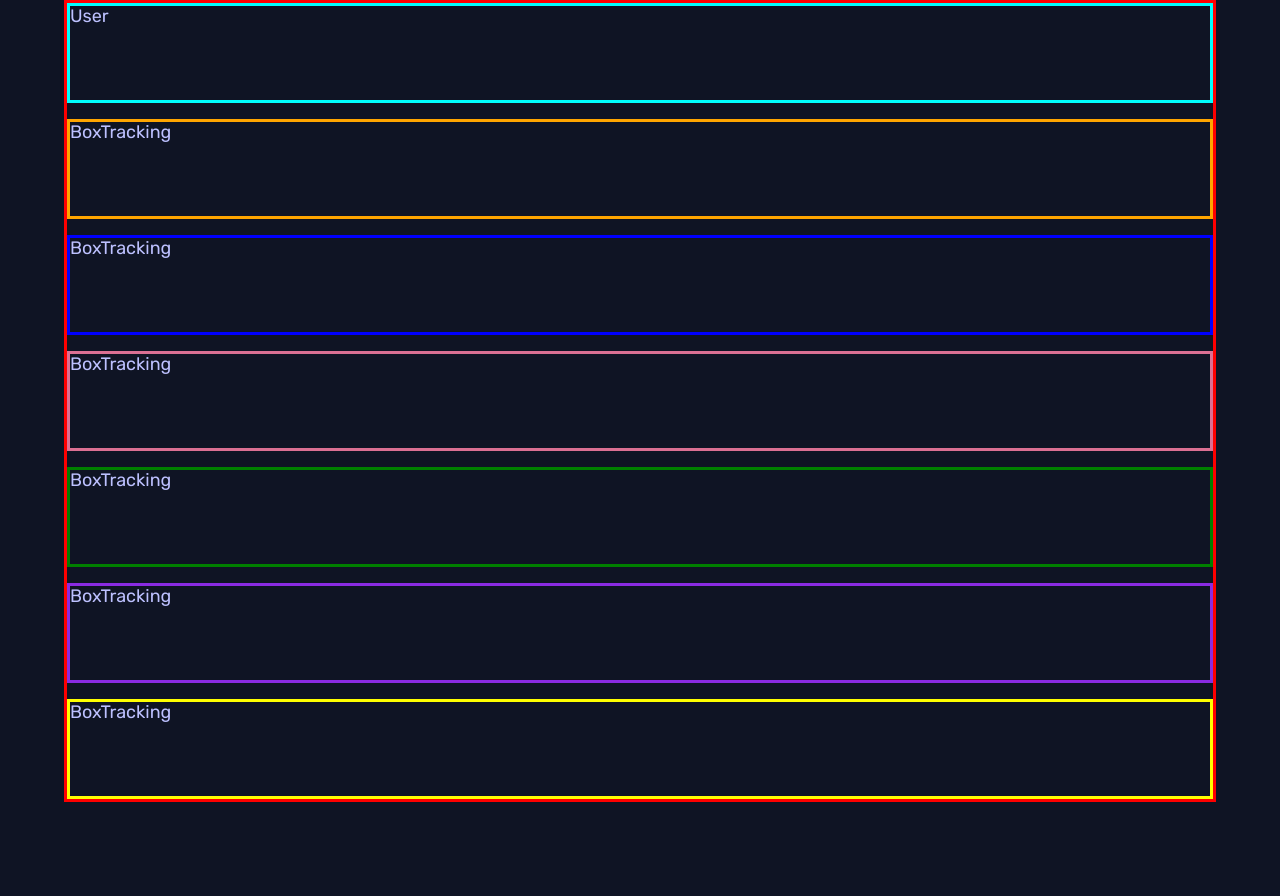
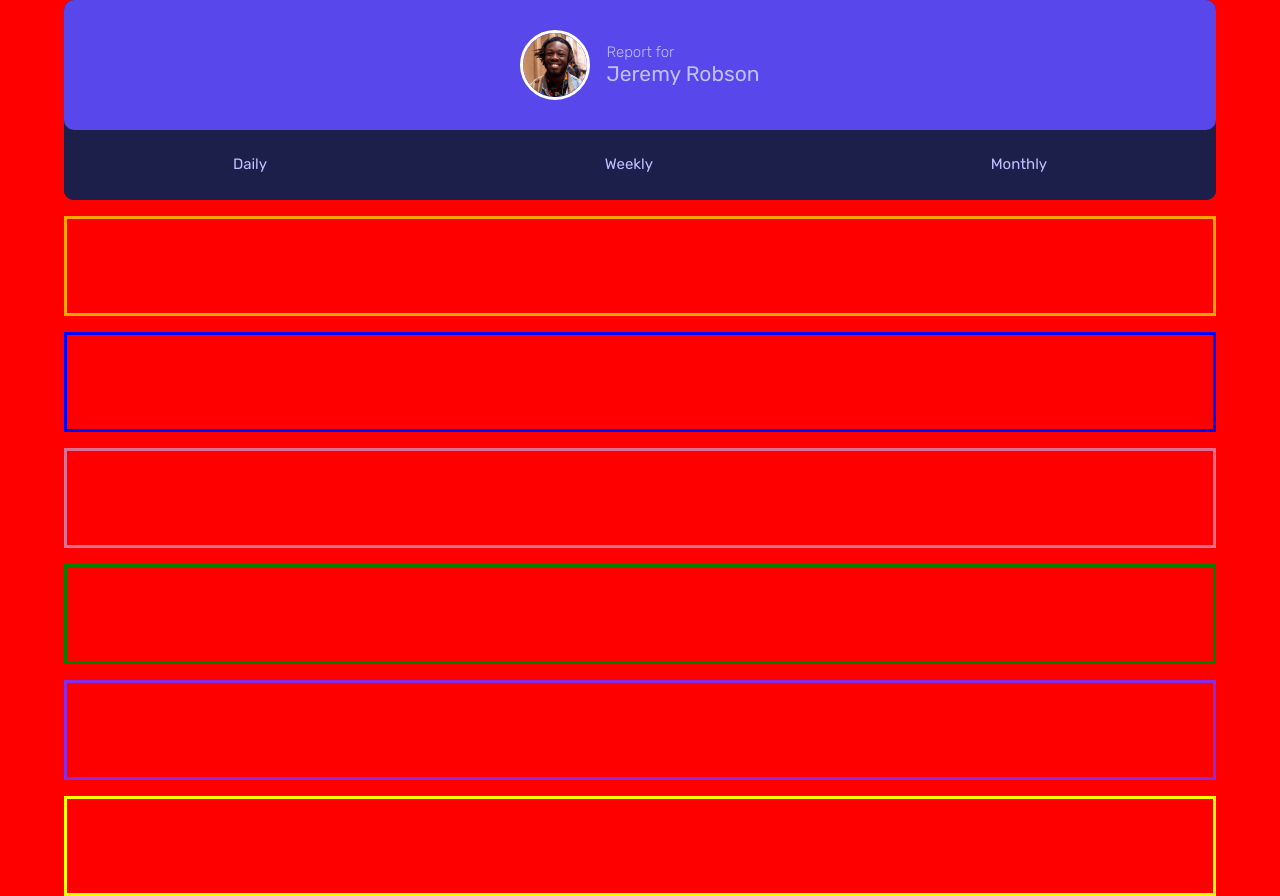
Before and after one commit to carlosGabrielCarreno/time-tracking-dashboard-main, a React (Vite) app: page / in a window 1280 px wide. Before the commit the page ends 802 px from the top, so only its background shows below. Built offline with nearby package versions, Linux system fonts and the light colour scheme.

Commit message:
add styleds main component

```diff
--- a/src/Components/BoxTracking/BoxTracking.jsx
+++ b/src/Components/BoxTracking/BoxTracking.jsx
@@ -1,5 +1,9 @@
 import "./_boxTracking.scss";
 
 export const BoxTracking = ({ nameClass }) => {
-  return <div className={`${nameClass}`}>BoxTracking</div>;
+  return (
+    <div className={`${nameClass}`}>
+      <div className="container-data-state"></div>
+    </div>
+  );
 };
--- a/src/Components/UserTracking/UserTracking.jsx
+++ b/src/Components/UserTracking/UserTracking.jsx
@@ -1,5 +1,21 @@
 import "./_userTracking.scss";
+import avatar from "../../../images/image-jeremy.png";
 
 export const UserTracking = () => {
-  return <main className="user">User</main>;
+  return (
+    <main className="container-main">
+      <div className="container-data-user">
+        <img className="image-profile" src={avatar} alt="image profile" />
+        <div className="container-name">
+          <p>Report for</p>
+          <h3>Jeremy Robson</h3>
+        </div>
+      </div>
+      <div className="container-states">
+        <button className="btn-state">Daily</button>
+        <button className="btn-state">Weekly</button>
+        <button className="btn-state">Monthly</button>
+      </div>
+    </main>
+  );
 };
--- a/src/Components/UserTracking/_userTracking.scss
+++ b/src/Components/UserTracking/_userTracking.scss
@@ -1,6 +1,51 @@
-.user {
+.container-main {
   grid-area: user;
   width: 100%;
-  height: 100px;
-  border: solid aqua;
+  height: 200px;
+  background-color: var(--Dark-blue);
+  border-radius: 10px;
+  //border: solid aqua;
 }
+
+.container-data-user {
+  display: flex;
+  border-radius: 10px;
+  gap: 1rem;
+  width: 100%;
+  height: 65%;
+  align-items: center;
+  justify-content: center;
+  background-color: var(--Blue);
+  & .image-profile {
+    width: 70px;
+    height: 70px;
+    border-radius: 50%;
+    border: 3px solid #fff;
+  }
+
+  & .container-name p {
+    font-weight: 300;
+    font-size: 15px;
+  }
+
+  & .container-name h3 {
+    font-weight: 400;
+  }
+}
+
+.container-states {
+  background-color: var(--Dark-blue);
+  border-radius: 10px;
+  height: 35%;
+  width: 100%;
+  display: flex;
+  align-items: center;
+  justify-content: space-around;
+  & .btn-state {
+    border: 0 transparent;
+    font-size: 15px;
+    background-color: transparent;
+    color: var(--Pale-Blue);
+    font-weight: 400;
+  }
+}
--- a/src/app.scss
+++ b/src/app.scss
@@ -6,7 +6,7 @@
 
 .grid-container {
   width: 90%;
-  border: solid red;
+  //border: solid red;
   display: grid;
   gap: 1rem;
   grid-template:
--- a/src/scss/base/_base.scss
+++ b/src/scss/base/_base.scss
@@ -14,6 +14,7 @@ body {
   width: 100%;
   font-family: var(--font-Rubik);
   font-size: 18px;
-  background-color: var(--Very-dark-blue);
+  // background-color: var(--Very-dark-blue);
+  background-color: red;
   color: var(--Pale-Blue);
 }
```
